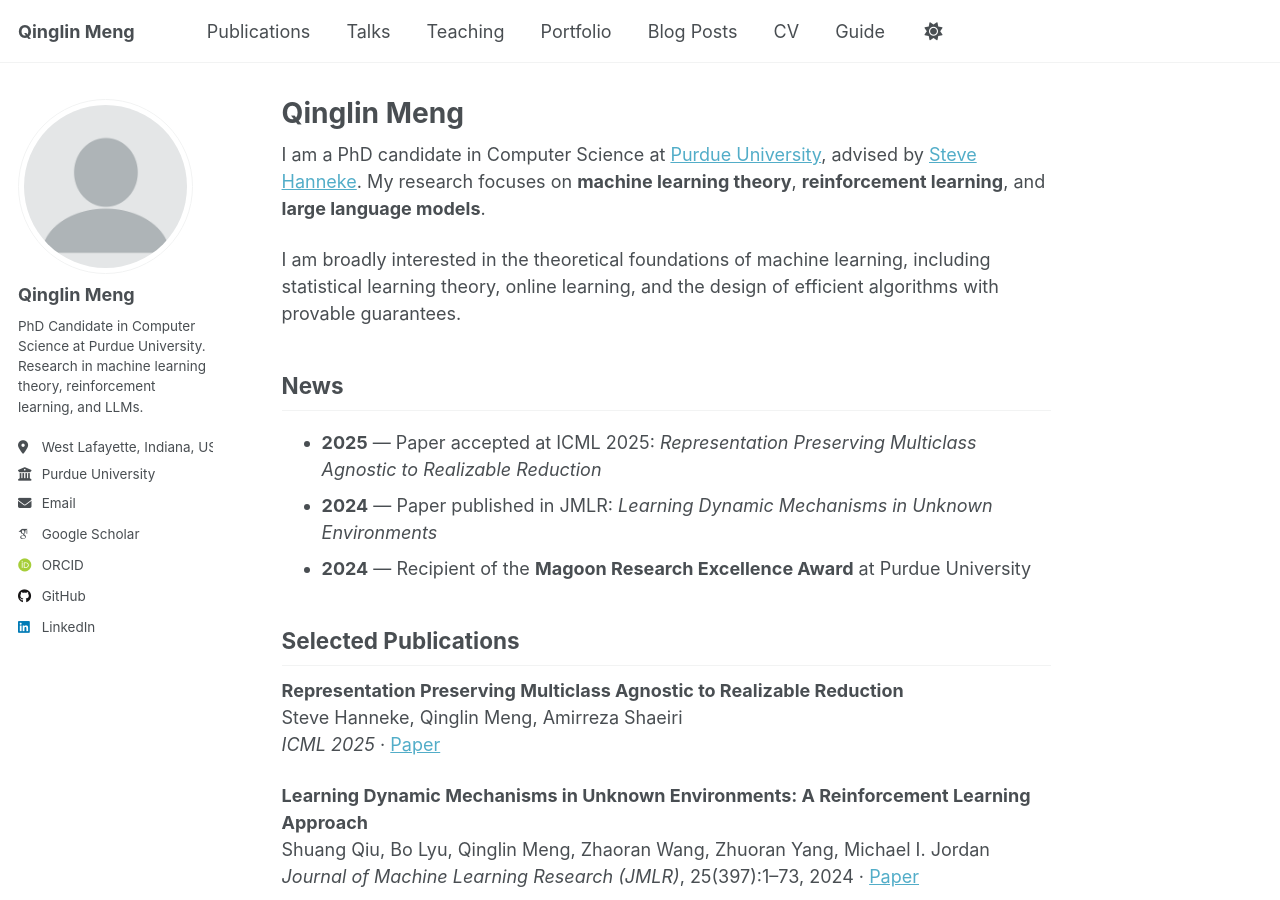
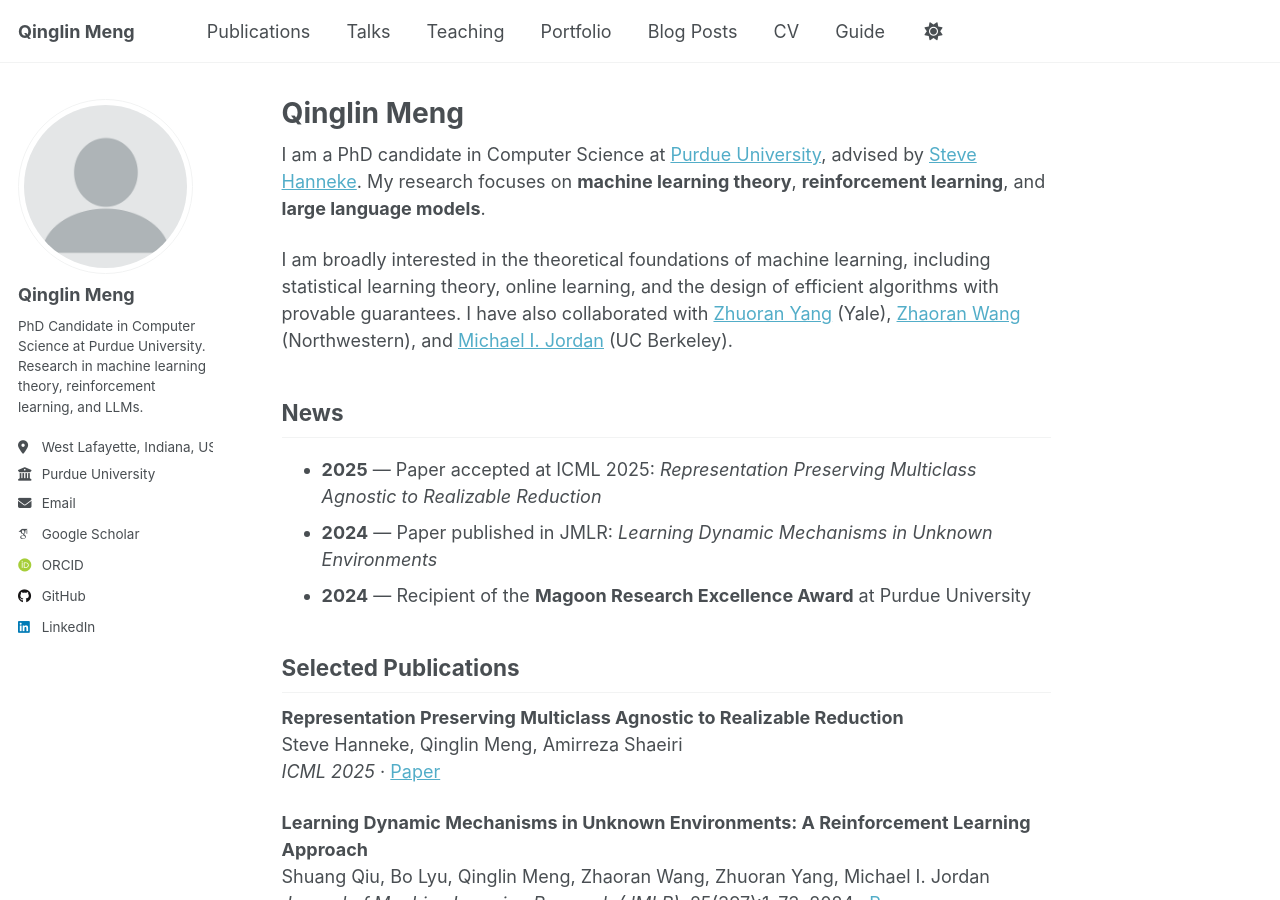
Before and after one commit to QLMeng2025/QLMeng2025.github.io, a Jekyll site: the page built from _pages/about.md, in a window 1280 px wide and 900 px high. Built offline with Jekyll 4.4.1, drawn with Linux system fonts in a browser that asks for light colours; some web fonts are replaced; a script that is not in the unit is left out.

Commit message:
Add collaborator info for JMLR work to about page
Co-Authored-By: Claude Sonnet 4.6 <noreply@anthropic.com>

```diff
--- a/_pages/about.md
+++ b/_pages/about.md
@@ -9,7 +9,7 @@ redirect_from:
 
 I am a PhD candidate in Computer Science at [Purdue University](https://www.cs.purdue.edu/), advised by [Steve Hanneke](https://stevehanneke.com/). My research focuses on **machine learning theory**, **reinforcement learning**, and **large language models**.
 
-I am broadly interested in the theoretical foundations of machine learning, including statistical learning theory, online learning, and the design of efficient algorithms with provable guarantees.
+I am broadly interested in the theoretical foundations of machine learning, including statistical learning theory, online learning, and the design of efficient algorithms with provable guarantees. I have also collaborated with [Zhuoran Yang](https://zhuoranyang.github.io/) (Yale), [Zhaoran Wang](https://zhaoranwang.github.io/) (Northwestern), and [Michael I. Jordan](https://people.eecs.berkeley.edu/~jordan/) (UC Berkeley).
 
 ## News
 
```
